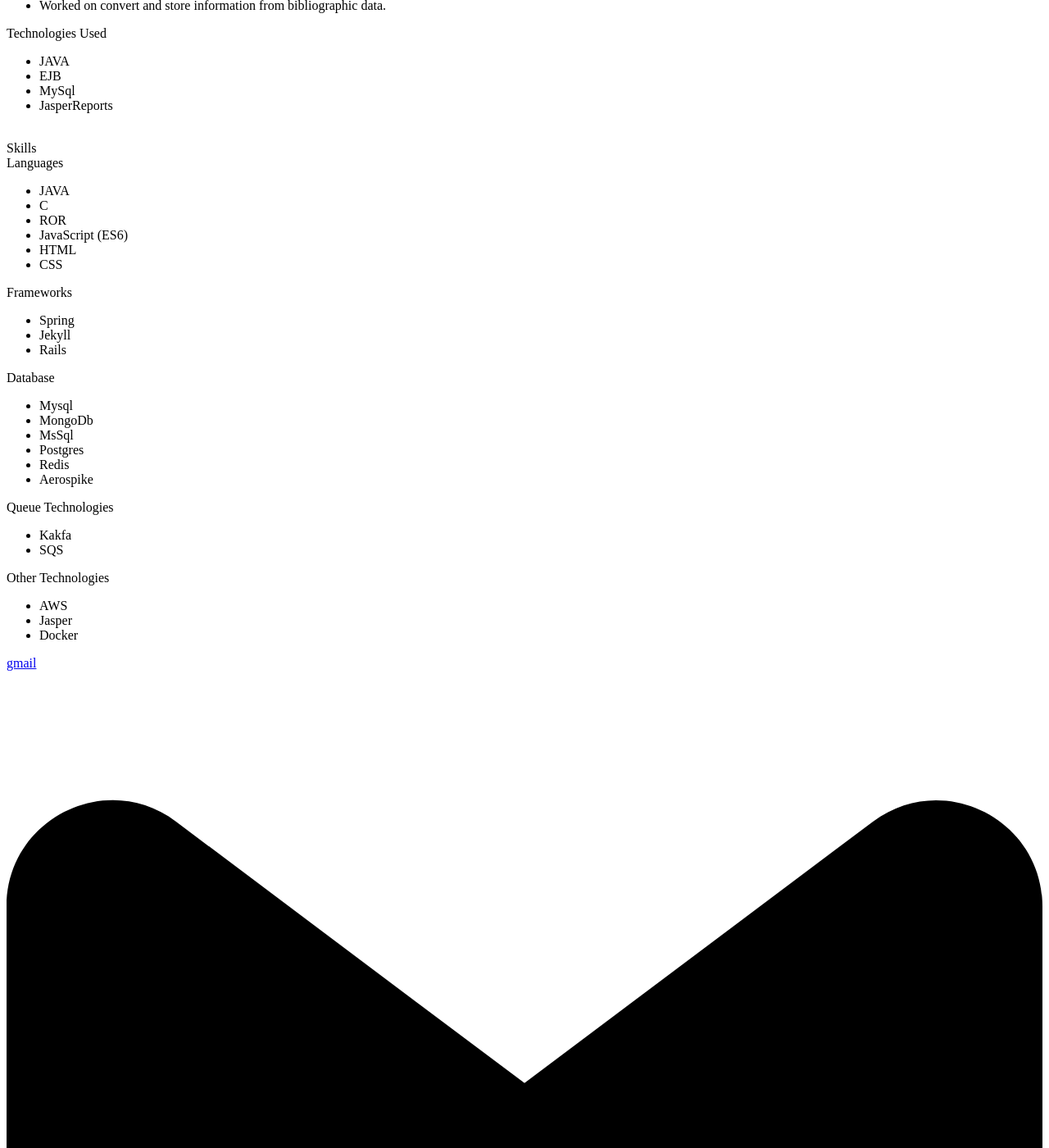
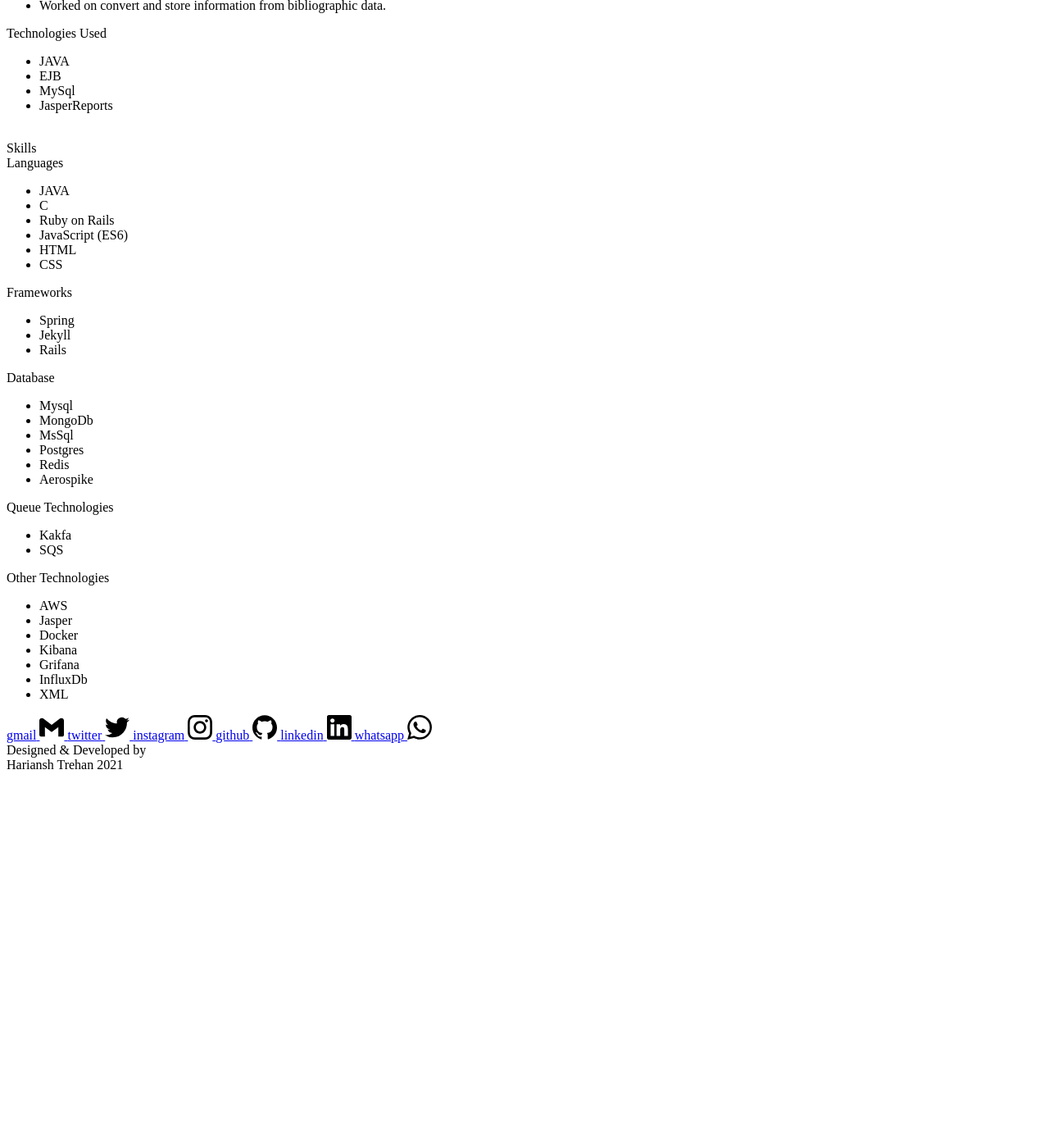
Before and after one commit to harianshtrehan/harianshtrehan.github.io, a Jekyll site: the page built from index.html, in a window 1280 px wide and 1400 px high, scrolled down 2943 px. Shown: the whole window at 82% size. Built offline with Jekyll 4.4.1, drawn with Linux system fonts in a browser that asks for light colours; nearby versions of some CDN libraries; some web fonts are replaced; after the commit the page ends 3893 px from its top, so only the background shows below that.

Commit message:
logo added

```diff
--- a/_data/skills.yml
+++ b/_data/skills.yml
@@ -1,5 +1,5 @@
 - type: Languages
-  value: [ JAVA, C, ROR, JavaScript (ES6), HTML, CSS ]
+  value: [ JAVA, C, Ruby on Rails, JavaScript (ES6), HTML, CSS ]
 
 - type: Frameworks
   value: [ Spring, Jekyll, Rails ]
@@ -11,4 +11,4 @@
   value: [ Kakfa, SQS ]
 
 - type: Other Technologies
-  value: [ AWS, Jasper, Docker ]
+  value: [ AWS, Jasper, Docker, Kibana, Grifana, InfluxDb, XML ]
--- a/_includes/social.html
+++ b/_includes/social.html
@@ -2,7 +2,7 @@
     {% for link in site.social %}
     <a href="{{link.url}}" target="_blank" title="{{link.title}}">
         <span class="text">{{link.title}}</span>
-        <img alt="{{link.title}}" src="{{site.baseurl}}/img/social/{{link.title}}.svg">
+        <img width="30" height="30" alt="{{link.title}}" src="{{site.baseurl}}/img/social/{{link.title}}.svg">
     </a>
     {% endfor %}
 </div>
```
